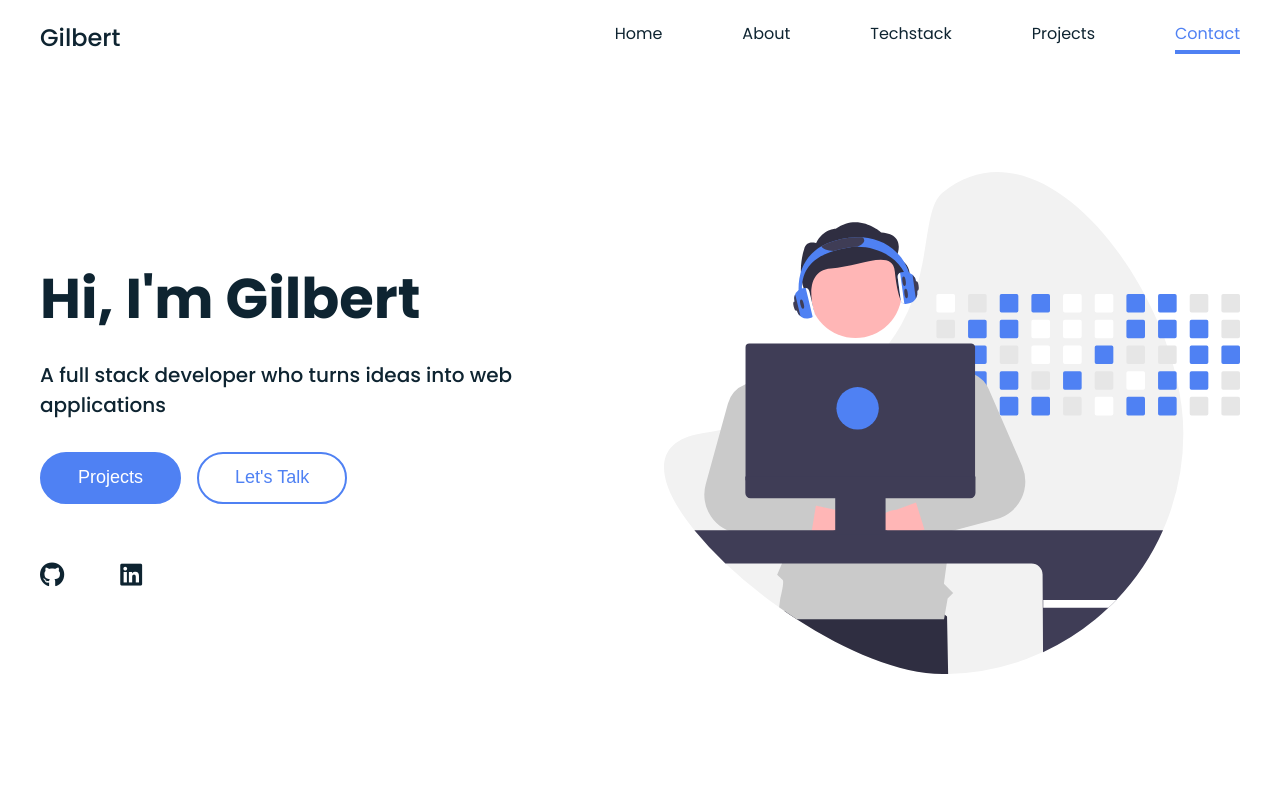
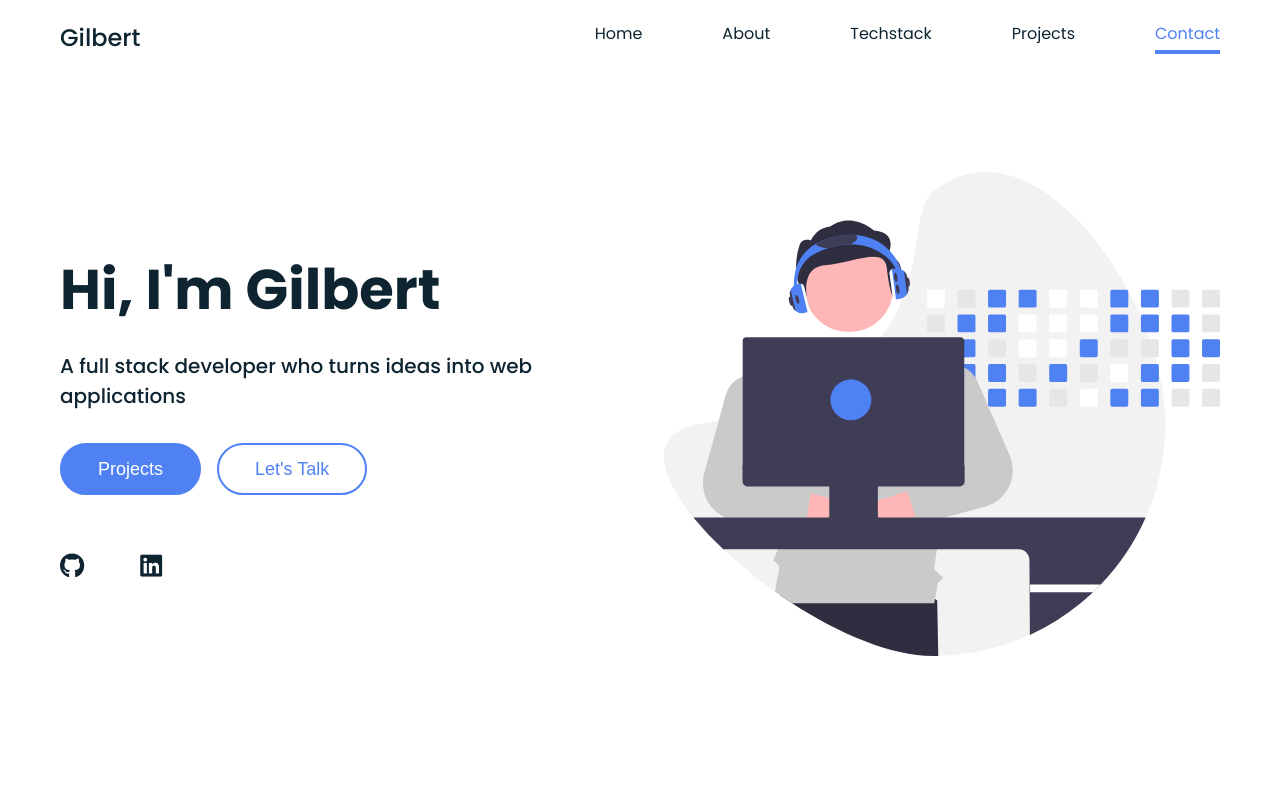
Before and after one commit to gcsiscar/gcsiscar.github.io, a plain HTML site: page index.html in a window 1280 px wide. Shown: the top 800 px of the page. Drawn offline with Linux system fonts and the light colour scheme.

Commit message:
Adjust header padding and update container padding for better layout responsiveness

```diff
--- a/src/css/main.css
+++ b/src/css/main.css
@@ -231,7 +231,7 @@ contains all the CSS that handles the layout, such as the container and grid sys
 */
 header {
   background-color: #fff;
-  padding: 1.25em;
+  padding: 1.25em 0;
   position: sticky;
   top: 0;
   left: 0;
@@ -367,6 +367,7 @@ header {
 }
 
 .container {
+  padding: 0 min(1.25em, 8%);
   max-width: 1200px;
   margin: 0 auto;
 }
```
